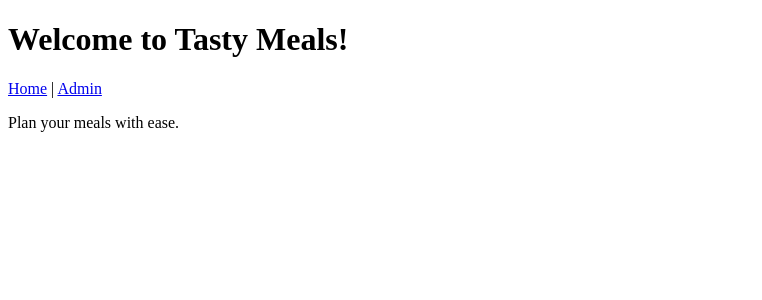
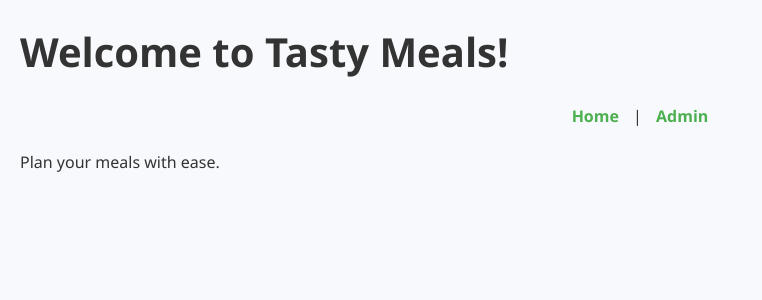
Before and after one commit to Mbelenga/Meal_Planner, a Django app: page / in a window 1280 px wide. Shown: the top 300 px of the page, without its empty margins (0-762 px from the left). Run offline with Django 4.2, Linux system fonts and the light colour scheme.

Commit message:
Updated the css

```diff
--- a/meals_planner/static/meals_planner/styles.css
+++ b/meals_planner/static/meals_planner/styles.css
@@ -1,11 +1,84 @@
+body, h1, h2, p, ul {
+  margin: 0;
+  padding: 0;
+  box-sizing: border-box;
+}
+
+/* Overall body style */
 body {
-    font-family: Arial, sans-serif;
-    background-color: #f4f4f4;
-    padding: 20px;
+  font-family: 'Segoe UI', Tahoma, Geneva, Verdana, sans-serif;
+  background-color: #f7f9fc;
+  color: #333;
+  line-height: 1.6;
+  padding: 20px;
 }
+
+/* Header styles */
+header {
+  background-color: #4CAF50;
+  color: white;
+  padding: 20px 40px;
+  text-align: center;
+  border-radius: 8px;
+  margin-bottom: 20px;
+}
+
+/* Container for page content */
+.container {
+  max-width: 900px;
+  margin: 0 auto;
+  padding: 20px;
+  background-color: white;
+  border-radius: 10px;
+  box-shadow: 0 2px 8px rgba(0, 0, 0, 0.1);
+}
+
+/* Main heading */
 h1 {
-    color: #4CAF50;
+  font-size: 2.5rem;
+  margin-bottom: 20px;
 }
+
+/* Subheadings */
+h2 {
+  font-size: 1.5rem;
+  color: #4CAF50;
+  margin-top: 20px;
+  margin-bottom: 10px;
+}
+
+/* Paragraphs */
+p {
+  margin-bottom: 15px;
+}
+
+/* Navigation bar styles */
+nav {
+  margin-bottom: 20px;
+  text-align: center;
+}
+
 nav a {
-    margin-right: 10px;
+  color: #4CAF50;
+  text-decoration: none;
+  margin: 0 10px;
+  font-weight: bold;
 }
+
+nav a:hover {
+  text-decoration: underline;
+}
+
+/* Buttons */
+button {
+  background-color: #4CAF50;
+  color: white;
+  border: none;
+  padding: 10px 16px;
+  border-radius: 6px;
+  cursor: pointer;
+}
+
+button:hover {
+  background-color: #45a049;
+}
--- a/meals_planner/templates/meals_planner/index.html
+++ b/meals_planner/templates/meals_planner/index.html
@@ -1,9 +1,11 @@
 {% load static %}
+
 <!DOCTYPE html>
 <html lang="en">
 <head>
     <meta charset="UTF-8">
     <title>Meal Planner</title>
+    <link rel="stylesheet" href="{% static 'meals_planner/styles.css' %}">
 </head>
 <body>
     <h1>Welcome to Tasty Meals!</h1>
```
